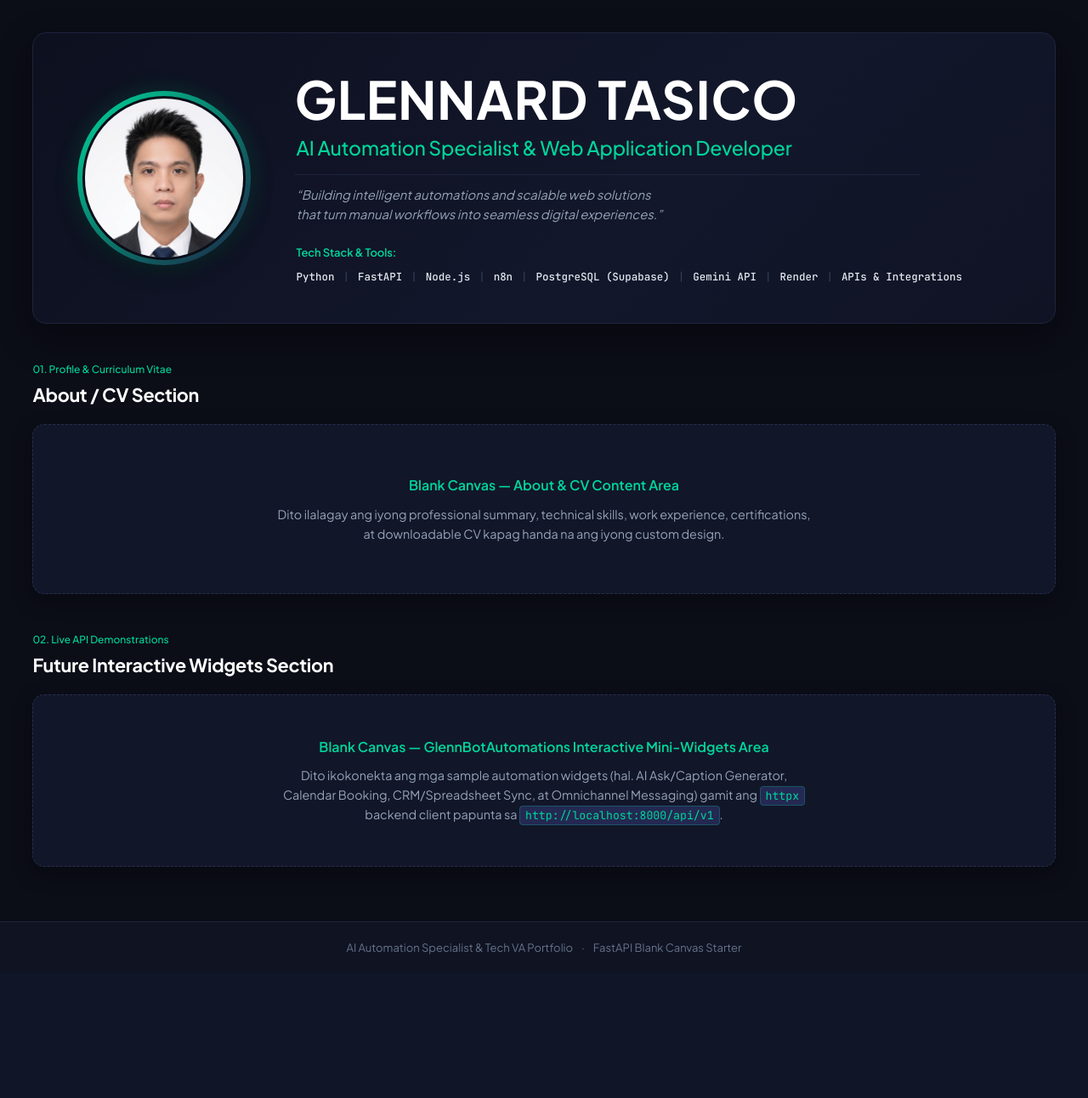
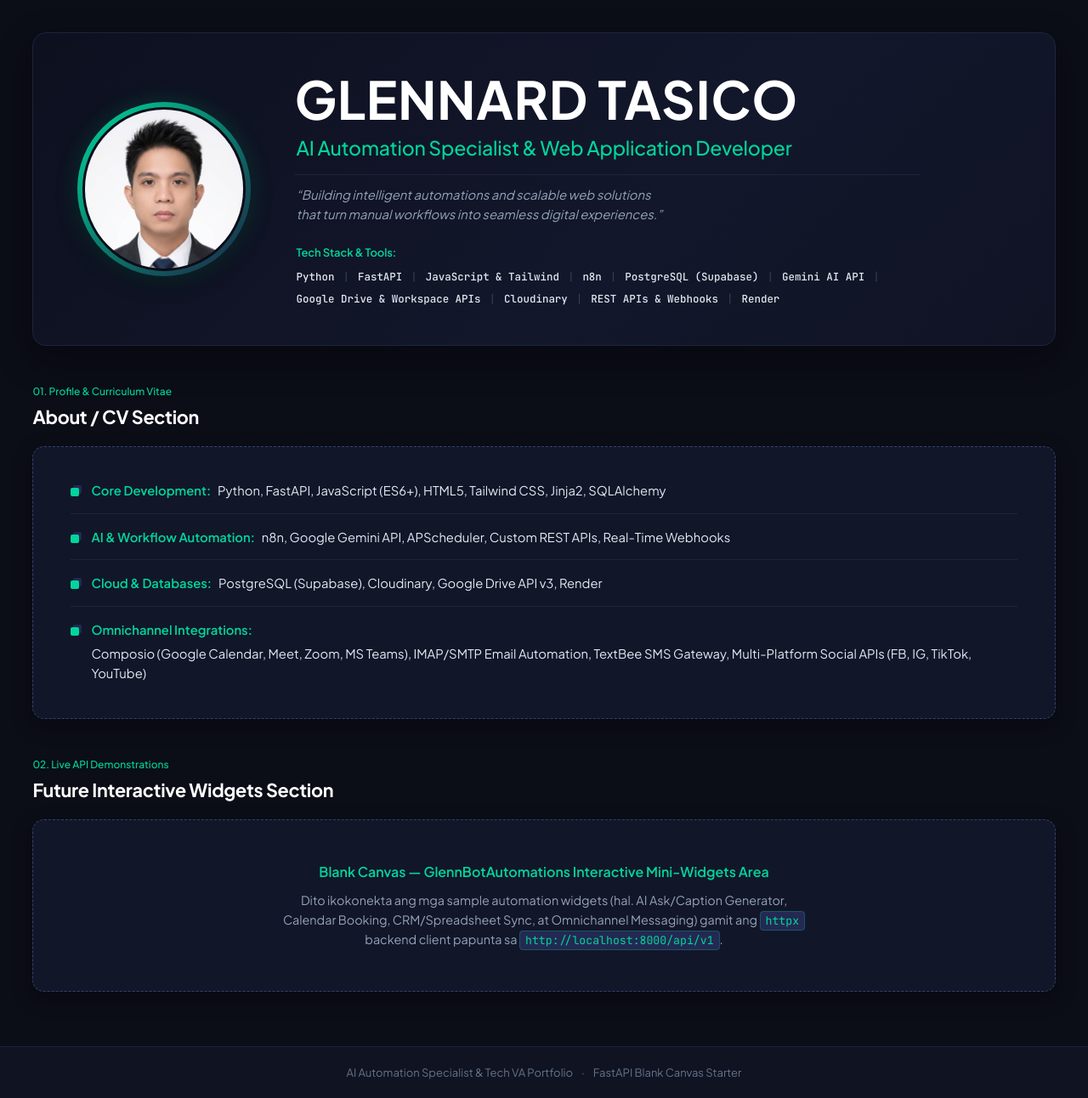
Before and after one commit to glennardtasicova-byte/Glennard-Tasico, a FastAPI app: page / in a window 1280 px wide. Shown: the part 69-1361 px from the top of the page at 85% size. Before the commit the page ends 1192 px from the top, so only its background shows below. Run offline with FastAPI, Linux system fonts and the light colour scheme.

Commit message:
feat: add CV skills component and update stack
- Introduce `.cv-card` and `.cv-skills-list` styles for a structured professional display.
- Update technical stack list in `index.html`.
- Add cache-busting version parameter to stylesheet link.

```diff
--- a/static/css/style.css
+++ b/static/css/style.css
@@ -265,7 +265,7 @@ body {
 
 .placeholder-box {
   background-color: var(--bg-surface);
-  border: 1px dashed var(--border-dashed);
+  border: 1px dashed #334168;
   border-radius: 14px;
   padding: 48px 32px;
   text-align: center;
@@ -276,6 +276,75 @@ body {
   gap: 10px;
   min-height: 200px;
   box-shadow: 0 8px 24px rgba(0, 0, 0, 0.25);
+}
+
+.placeholder-box.cv-card,
+.cv-card {
+  background-color: var(--bg-surface);
+  border: 1px dashed #334168;
+  border-radius: 14px;
+  padding: clamp(28px, 3.5vw, 40px) clamp(24px, 3.5vw, 44px);
+  min-height: 200px;
+  text-align: left;
+  display: flex;
+  flex-direction: column;
+  align-items: stretch;
+  justify-content: center;
+  box-shadow: 0 8px 24px rgba(0, 0, 0, 0.25);
+}
+
+.cv-skills-list {
+  list-style: none;
+  width: 100%;
+  display: flex;
+  flex-direction: column;
+  gap: 16px;
+}
+
+.cv-skill-item {
+  display: flex;
+  align-items: flex-start;
+  gap: 14px;
+  font-size: clamp(0.925rem, 1.05vw, 1.025rem);
+  line-height: 1.6;
+  padding-bottom: 14px;
+  border-bottom: 1px solid rgba(255, 255, 255, 0.06);
+}
+
+.cv-skill-item:last-child {
+  padding-bottom: 0;
+  border-bottom: none;
+}
+
+.cv-skill-bullet {
+  display: inline-block;
+  width: 10px;
+  height: 10px;
+  margin-top: 8px;
+  border-radius: 2px;
+  background-color: var(--accent-primary);
+  box-shadow: 3px -3px 0 var(--accent-secondary);
+  color: transparent;
+  font-size: 0;
+  flex-shrink: 0;
+}
+
+.cv-skill-content {
+  display: flex;
+  flex-wrap: wrap;
+  align-items: baseline;
+  gap: 4px 8px;
+}
+
+.cv-skill-category {
+  font-weight: 600;
+  color: var(--accent-primary);
+  white-space: nowrap;
+}
+
+.cv-skill-values {
+  color: #e2e8f0;
+  font-weight: 400;
 }
 
 .placeholder-title {
--- a/templates/index.html
+++ b/templates/index.html
@@ -14,7 +14,7 @@
   <link href="https://fonts.googleapis.com/css2?family=JetBrains+Mono:wght@400;500&family=Plus+Jakarta+Sans:wght@400;500;600;700&display=swap" rel="stylesheet" />
 
   <!-- Custom Stylesheet -->
-  <link rel="stylesheet" href="/static/css/style.css" />
+  <link rel="stylesheet" href="/static/css/style.css?v=4" />
 </head>
 <body>
   <!-- Top Bar Navigation -->
@@ -58,34 +58,64 @@
               <span class="stack-sep" aria-hidden="true">|</span>
               <span>FastAPI</span>
               <span class="stack-sep" aria-hidden="true">|</span>
-              <span>Node.js</span>
+              <span>JavaScript &amp; Tailwind</span>
               <span class="stack-sep" aria-hidden="true">|</span>
               <span>n8n</span>
               <span class="stack-sep" aria-hidden="true">|</span>
               <span>PostgreSQL (Supabase)</span>
               <span class="stack-sep" aria-hidden="true">|</span>
-              <span>Gemini API</span>
+              <span>Gemini AI API</span>
+              <span class="stack-sep" aria-hidden="true">|</span>
+              <span>Google Drive &amp; Workspace APIs</span>
+              <span class="stack-sep" aria-hidden="true">|</span>
+              <span>Cloudinary</span>
+              <span class="stack-sep" aria-hidden="true">|</span>
+              <span>REST APIs &amp; Webhooks</span>
               <span class="stack-sep" aria-hidden="true">|</span>
               <span>Render</span>
-              <span class="stack-sep" aria-hidden="true">|</span>
-              <span>APIs &amp; Integrations</span>
             </span>
           </div>
         </div>
       </div>
     </section>
 
-    <!-- Section 1: About / CV Section (Blank Placeholder) -->
+    <!-- Section 1: About / CV Section -->
     <section id="about-cv" class="canvas-section" aria-labelledby="about-cv-heading">
       <div class="section-header">
         <span class="section-index">01. Profile &amp; Curriculum Vitae</span>
         <h2 id="about-cv-heading" class="section-title">About / CV Section</h2>
       </div>
-      <div class="placeholder-box">
-        <p class="placeholder-title">Blank Canvas — About &amp; CV Content Area</p>
-        <p class="placeholder-desc">
-          Dito ilalagay ang iyong professional summary, technical skills, work experience, certifications, at downloadable CV kapag handa na ang iyong custom design.
-        </p>
+      <div class="placeholder-box cv-card">
+        <ul class="cv-skills-list">
+          <li class="cv-skill-item">
+            <span class="cv-skill-bullet" aria-hidden="true">&bull;</span>
+            <div class="cv-skill-content">
+              <strong class="cv-skill-category">Core Development:</strong>
+              <span class="cv-skill-values">Python, FastAPI, JavaScript (ES6+), HTML5, Tailwind CSS, Jinja2, SQLAlchemy</span>
+            </div>
+          </li>
+          <li class="cv-skill-item">
+            <span class="cv-skill-bullet" aria-hidden="true">&bull;</span>
+            <div class="cv-skill-content">
+              <strong class="cv-skill-category">AI &amp; Workflow Automation:</strong>
+              <span class="cv-skill-values">n8n, Google Gemini API, APScheduler, Custom REST APIs, Real-Time Webhooks</span>
+            </div>
+          </li>
+          <li class="cv-skill-item">
+            <span class="cv-skill-bullet" aria-hidden="true">&bull;</span>
+            <div class="cv-skill-content">
+              <strong class="cv-skill-category">Cloud &amp; Databases:</strong>
+              <span class="cv-skill-values">PostgreSQL (Supabase), Cloudinary, Google Drive API v3, Render</span>
+            </div>
+          </li>
+          <li class="cv-skill-item">
+            <span class="cv-skill-bullet" aria-hidden="true">&bull;</span>
+            <div class="cv-skill-content">
+              <strong class="cv-skill-category">Omnichannel Integrations:</strong>
+              <span class="cv-skill-values">Composio (Google Calendar, Meet, Zoom, MS Teams), IMAP/SMTP Email Automation, TextBee SMS Gateway, Multi-Platform Social APIs (FB, IG, TikTok, YouTube)</span>
+            </div>
+          </li>
+        </ul>
       </div>
     </section>
 
```
Also changed, not shown: .aistudio/artifacts/brain/8ed5f9b7-00e4-4ad9-b32b-427a0323cf94/.tempmediaStorage/r2-about-cv-desktop.png (added), .aistudio/artifacts/brain/8ed5f9b7-00e4-4ad9-b32b-427a0323cf94/.tempmediaStorage/r3-box-restored-desktop.png (added).
